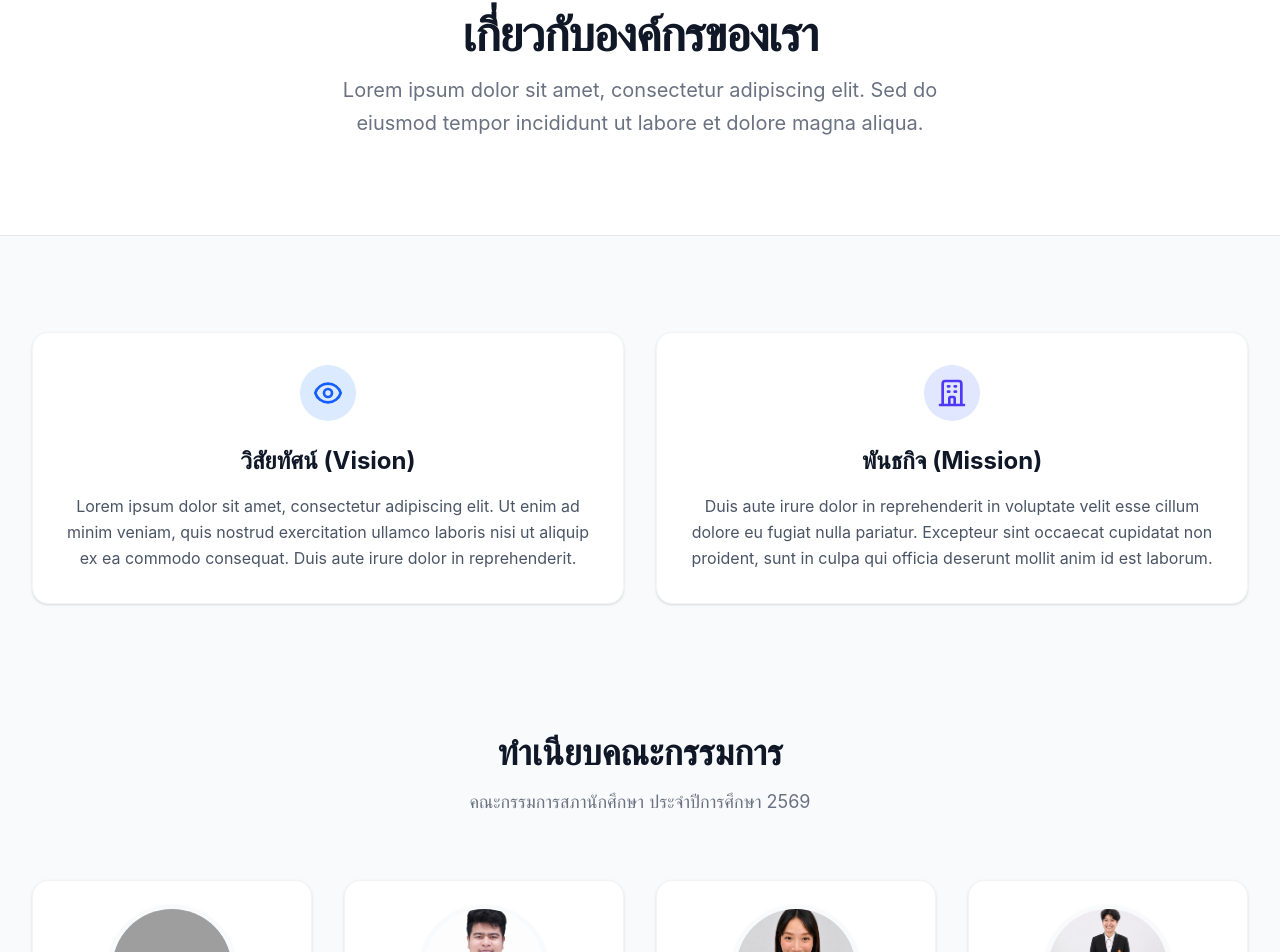
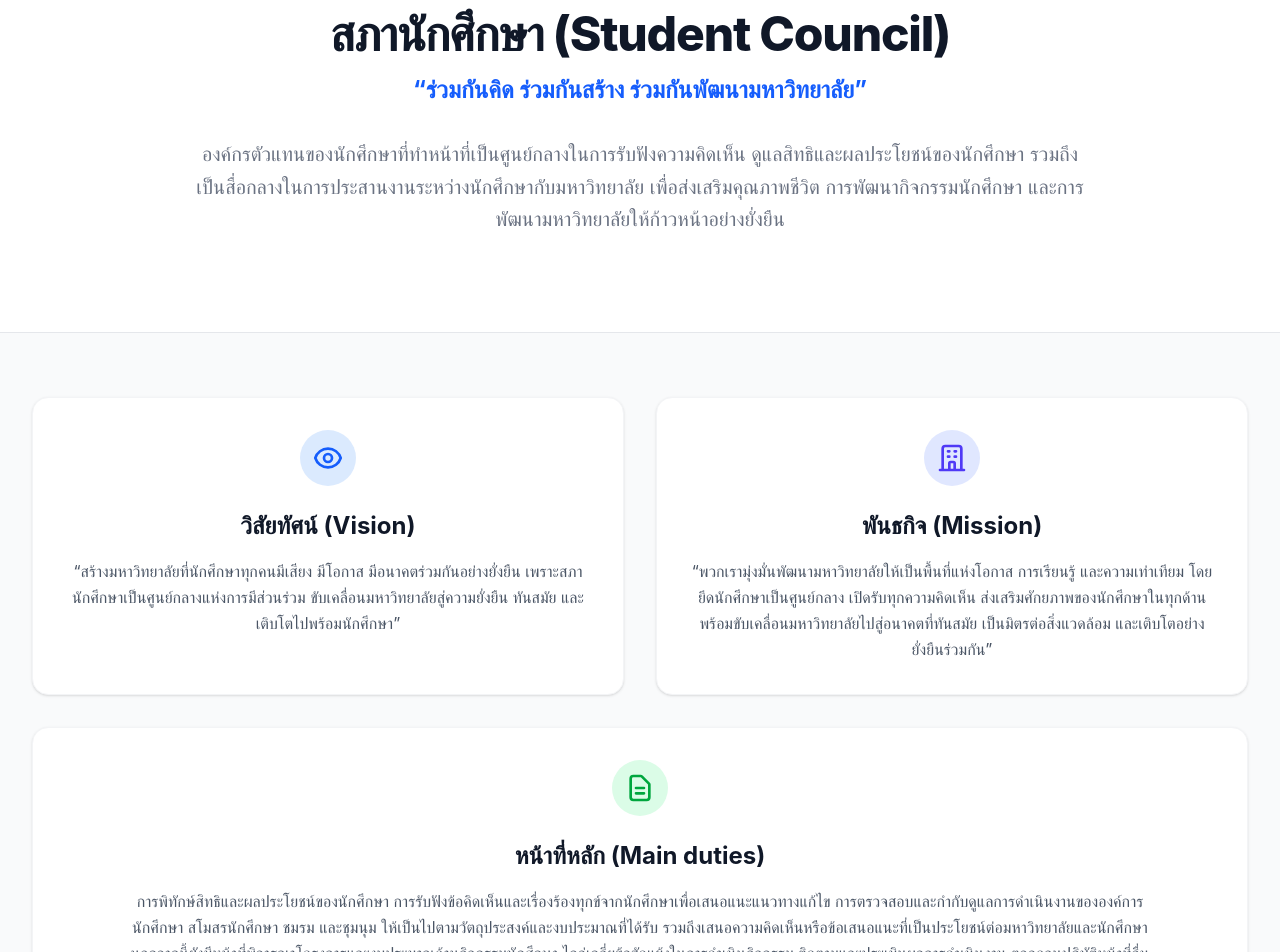
Before and after one commit to modsunxx/rmuttosc, a SvelteKit app: page /about in a window 1280 px wide. Shown: the part 151-1103 px from the top of the page. Built offline with nearby package versions, Linux system fonts and the light colour scheme; grey boxes are pictures that could not be loaded.

Commit message:
update profile 19/6/69

```diff
--- a/src/routes/about/+page.svelte
+++ b/src/routes/about/+page.svelte
@@ -172,23 +172,26 @@
 	<section class="border-b border-gray-200 bg-white py-16 sm:py-24">
 		<div class="mx-auto max-w-7xl px-4 text-center sm:px-6 lg:px-8">
 			<h1 class="mb-4 text-4xl font-extrabold tracking-tight text-gray-900 sm:text-5xl">
-				เกี่ยวกับองค์กรของเรา
+				สภานักศึกษา (Student Council)
 			</h1>
-			<p class="mx-auto max-w-2xl text-xl leading-relaxed text-gray-500">
-				Lorem ipsum dolor sit amet, consectetur adipiscing elit. Sed do eiusmod tempor incididunt ut
-				labore et dolore magna aliqua.
+			<p class="mb-8 text-2xl font-bold text-blue-600">
+				“ร่วมกันคิด ร่วมกันสร้าง ร่วมกันพัฒนามหาวิทยาลัย”
+			</p>
+			<p class="mx-auto max-w-4xl text-xl leading-relaxed text-gray-500">
+				องค์กรตัวแทนของนักศึกษาที่ทำหน้าที่เป็นศูนย์กลางในการรับฟังความคิดเห็น
+				ดูแลสิทธิและผลประโยชน์ของนักศึกษา
+				รวมถึงเป็นสื่อกลางในการประสานงานระหว่างนักศึกษากับมหาวิทยาลัย เพื่อส่งเสริมคุณภาพชีวิต
+				การพัฒนากิจกรรมนักศึกษา และการพัฒนามหาวิทยาลัยให้ก้าวหน้าอย่างยั่งยืน
 			</p>
 		</div>
 	</section>
 
 	<section class="mx-auto max-w-7xl px-4 py-16 text-center sm:px-6 lg:px-8">
-		<div class="mt-8 grid grid-cols-1 gap-8 md:grid-cols-2">
+		<div class="grid grid-cols-1 gap-8 md:grid-cols-2">
 			<div
-				class="rounded-2xl border border-gray-100 bg-white p-8 shadow-sm transition-shadow hover:shadow-md"
+				class="flex flex-col items-center rounded-2xl border border-gray-100 bg-white p-8 shadow-sm transition-shadow hover:shadow-md"
 			>
-				<div
-					class="mx-auto mb-6 flex h-14 w-14 items-center justify-center rounded-full bg-blue-100"
-				>
+				<div class="mb-6 flex h-14 w-14 items-center justify-center rounded-full bg-blue-100">
 					<svg class="h-8 w-8 text-blue-600" fill="none" stroke="currentColor" viewBox="0 0 24 24">
 						<path
 							stroke-linecap="round"
@@ -205,19 +208,17 @@
 					</svg>
 				</div>
 				<h2 class="mb-4 text-2xl font-bold text-gray-900">วิสัยทัศน์ (Vision)</h2>
-				<p class="leading-relaxed text-gray-600">
-					Lorem ipsum dolor sit amet, consectetur adipiscing elit. Ut enim ad minim veniam, quis
-					nostrud exercitation ullamco laboris nisi ut aliquip ex ea commodo consequat. Duis aute
-					irure dolor in reprehenderit.
+				<p class="grow leading-relaxed text-gray-600">
+					“สร้างมหาวิทยาลัยที่นักศึกษาทุกคนมีเสียง มีโอกาส มีอนาคตร่วมกันอย่างยั่งยืน
+					เพราะสภานักศึกษาเป็นศูนย์กลางแห่งการมีส่วนร่วม ขับเคลื่อนมหาวิทยาลัยสู่ความยั่งยืน ทันสมัย
+					และเติบโตไปพร้อมนักศึกษา”
 				</p>
 			</div>
 
 			<div
-				class="rounded-2xl border border-gray-100 bg-white p-8 shadow-sm transition-shadow hover:shadow-md"
+				class="flex flex-col items-center rounded-2xl border border-gray-100 bg-white p-8 shadow-sm transition-shadow hover:shadow-md"
 			>
-				<div
-					class="mx-auto mb-6 flex h-14 w-14 items-center justify-center rounded-full bg-indigo-100"
-				>
+				<div class="mb-6 flex h-14 w-14 items-center justify-center rounded-full bg-indigo-100">
 					<svg
 						class="h-8 w-8 text-indigo-600"
 						fill="none"
@@ -233,12 +234,41 @@
 					</svg>
 				</div>
 				<h2 class="mb-4 text-2xl font-bold text-gray-900">พันธกิจ (Mission)</h2>
-				<p class="leading-relaxed text-gray-600">
-					Duis aute irure dolor in reprehenderit in voluptate velit esse cillum dolore eu fugiat
-					nulla pariatur. Excepteur sint occaecat cupidatat non proident, sunt in culpa qui officia
-					deserunt mollit anim id est laborum.
+				<p class="grow leading-relaxed text-gray-600">
+					“พวกเรามุ่งมั่นพัฒนามหาวิทยาลัยให้เป็นพื้นที่แห่งโอกาส การเรียนรู้ และความเท่าเทียม
+					โดยยึดนักศึกษาเป็นศูนย์กลาง เปิดรับทุกความคิดเห็น ส่งเสริมศักยภาพของนักศึกษาในทุกด้าน
+					พร้อมขับเคลื่อนมหาวิทยาลัยไปสู่อนาคตที่ทันสมัย เป็นมิตรต่อสิ่งแวดล้อม
+					และเติบโตอย่างยั่งยืนร่วมกัน”
 				</p>
 			</div>
+		</div>
+
+		<div
+			class="mt-8 rounded-2xl border border-gray-100 bg-white p-8 shadow-sm transition-shadow hover:shadow-md"
+		>
+			<div
+				class="mx-auto mb-6 flex h-14 w-14 items-center justify-center rounded-full bg-green-100"
+			>
+				<svg class="h-8 w-8 text-green-600" fill="none" stroke="currentColor" viewBox="0 0 24 24">
+					<path
+						stroke-linecap="round"
+						stroke-linejoin="round"
+						stroke-width="2"
+						d="M9 12h6m-6 4h6m2 5H7a2 2 0 01-2-2V5a2 2 0 012-2h5.586a1 1 0 01.707.293l5.414 5.414a1 1 0 01.293.707V19a2 2 0 01-2 2z"
+					/>
+				</svg>
+			</div>
+			<h2 class="mb-4 text-2xl font-bold text-gray-900">หน้าที่หลัก (Main duties)</h2>
+			<p class="mx-auto max-w-5xl leading-relaxed text-gray-600">
+				การพิทักษ์สิทธิและผลประโยชน์ของนักศึกษา
+				การรับฟังข้อคิดเห็นและเรื่องร้องทุกข์จากนักศึกษาเพื่อเสนอแนะแนวทางแก้ไข
+				การตรวจสอบและกำกับดูแลการดำเนินงานขององค์การนักศึกษา สโมสรนักศึกษา ชมรม และชุมนุม
+				ให้เป็นไปตามวัตถุประสงค์และงบประมาณที่ได้รับ
+				รวมถึงเสนอความคิดเห็นหรือข้อเสนอแนะที่เป็นประโยชน์ต่อมหาวิทยาลัยและนักศึกษา
+				นอกจากนี้ยังมีหน้าที่พิจารณาโครงการและงบประมาณด้านกิจกรรมนักศึกษา
+				ไกล่เกลี่ยข้อขัดแย้งในการดำเนินกิจกรรม ติดตามและประเมินผลการดำเนินงาน
+				ตลอดจนปฏิบัติหน้าที่อื่นตามที่มหาวิทยาลัยมอบหมาย
+			</p>
 		</div>
 	</section>
 
```
